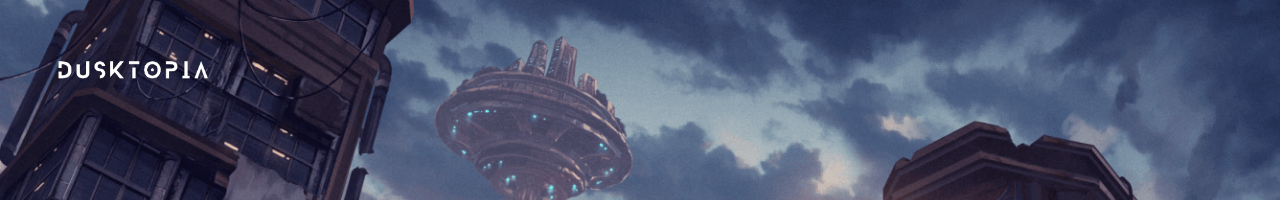
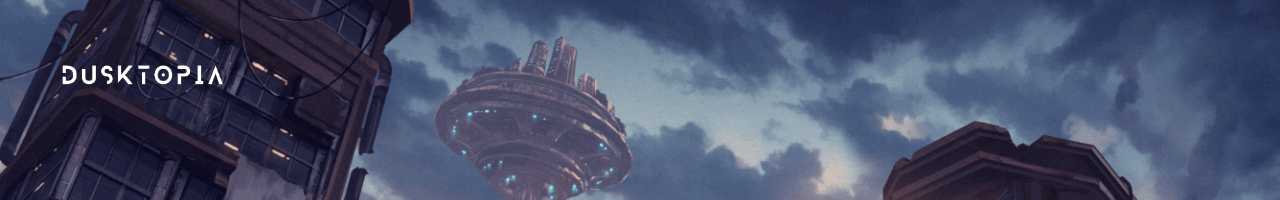
Before and after one commit to OkMoroz/cosmos, a Next.js app: page / in a window 1280 px wide. Shown: the top 200 px of the page. Built offline with nearby package versions, Linux system fonts and the light colour scheme.

Commit message:
added styles in root

```diff
--- a/components/Logo/Logo.tsx
+++ b/components/Logo/Logo.tsx
@@ -1,13 +1,17 @@
 import Link from "next/link";
 import Image from "next/image";
 import styles from "./style.module.scss";
+import logo from "../../public/images/logo.png";
 
-interface LogoProps {}
+interface LogoProps {
+  title?: string;
+  className?: string;
+}
 
 export const Logo: React.FC<LogoProps> = ({}) => {
   return (
     <Link href="/" className={styles.logo}>
-      <Image src="/images/logo.png" alt="DUSKTOPIA" width={204} height={204} />
+      <Image src={logo} alt="DUSKTOPIA" width={204} height={204} />
     </Link>
   );
 };
--- a/styles/global.scss
+++ b/styles/global.scss
@@ -1,3 +1,24 @@
+*,
+*:before,
+*:after {
+  box-sizing: border-box;
+}
+
+:root {
+  --primary-color: #000;
+  --text-color: #fff;
+  --font-size: 15px;
+  --line-height: 1.4;
+}
+
+html,
+body {
+  font-size: var(--font-size);
+  line-height: var(--line-height);
+  font-family: "MazzardH", sans-serif;
+  color: rgb(8, 1, 1);
+}
+
 @font-face {
   font-family: "MazzardH";
   src: url("/fonts/MazzardH-Bold.otf");
@@ -60,11 +81,3 @@
   font-weight: 400;
   font-style: normal;
 }
-
-html,
-body {
-  font-size: 14px;
-  line-height: 1.4;
-  font-family: "MazzardH", sans-serif;
-  color: rgb(8, 1, 1);
-}
```
